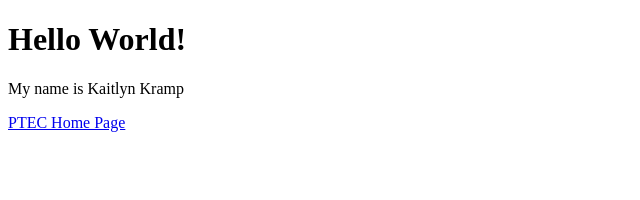
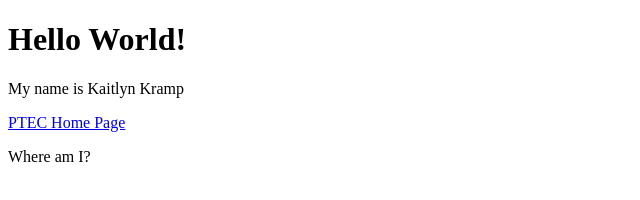
Before and after one commit to KaitlynKramp/FirstWebProject-Correct, a plain HTML site: page index.html in a window 1280 px wide. Shown: the full height of the page, 0-640 px from the left. Drawn offline with Linux system fonts and the light colour scheme.

Commit message:
Where am I change

```diff
--- a/index.html
+++ b/index.html
@@ -10,6 +10,6 @@
   <h1>Hello World!</h1>
   <p>My name is Kaitlyn Kramp</p>
   <a href="https://www.pembinatrails.ca/earlycollege">PTEC Home Page</a>
-  </script>
+  <p>Where am I?</p>
 </body>
 </html>
```
